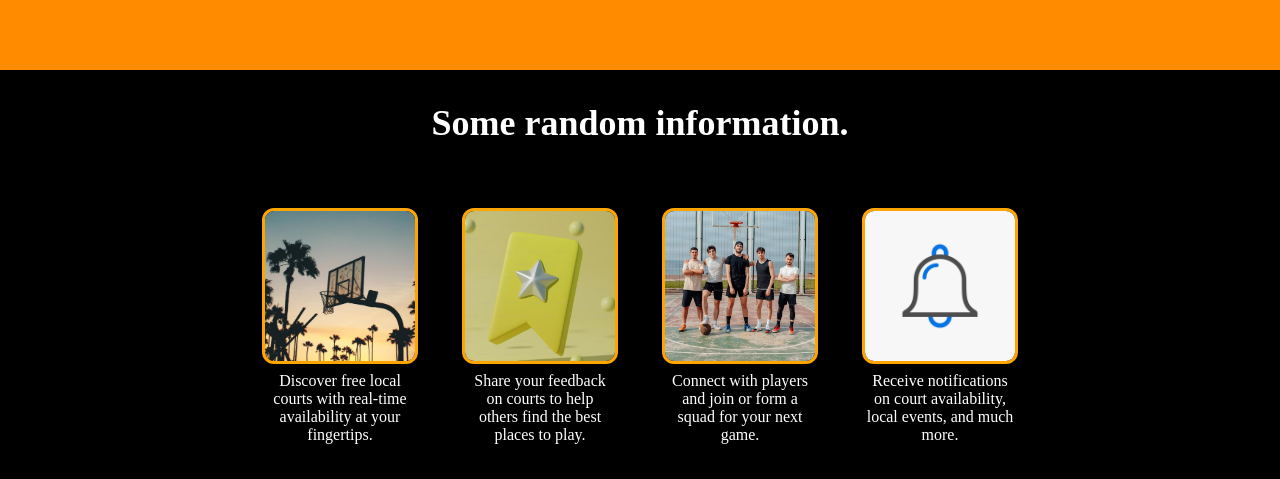
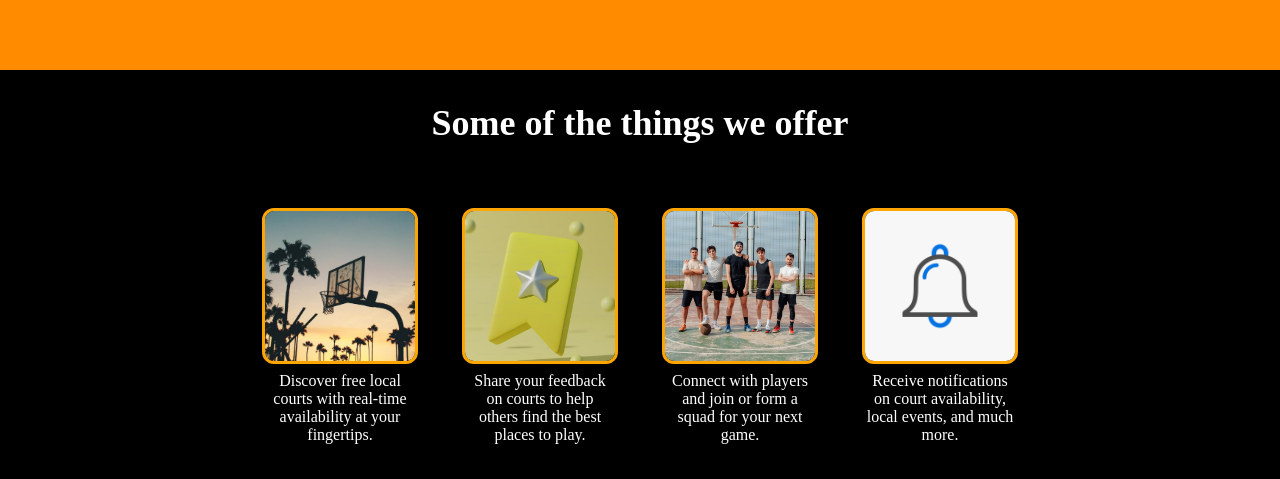
Before and after one commit to YS-05/landing-page, a plain HTML site: page index.html in a window 1280 px wide. Shown: the part 380-859 px from the top of the page. Drawn offline with Linux system fonts and the light colour scheme.

Commit message:
Added more description to title in section 2

```diff
--- a/index.html
+++ b/index.html
@@ -26,7 +26,7 @@
         </div>
     </div>
     <div class="two">
-        <div class="title">Some random information.</div>
+        <div class="title">Some of the things we offer</div>
         <div class="container">
             <div class="containers">
                 <img src="./images/courtnickjio.png" height="150" width="150">
```
